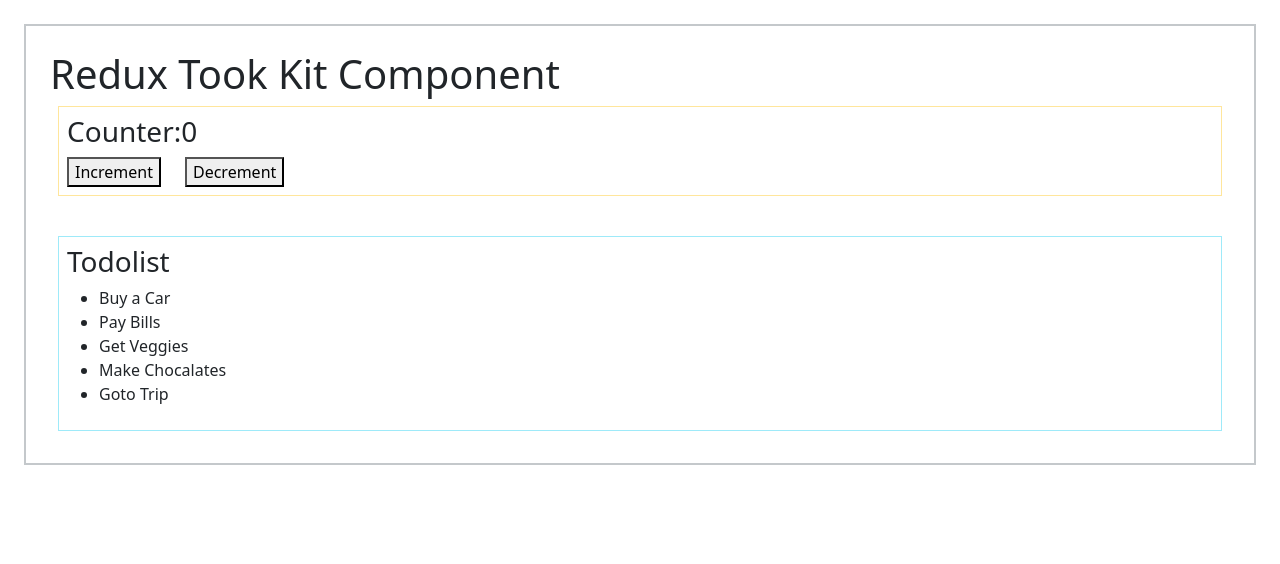
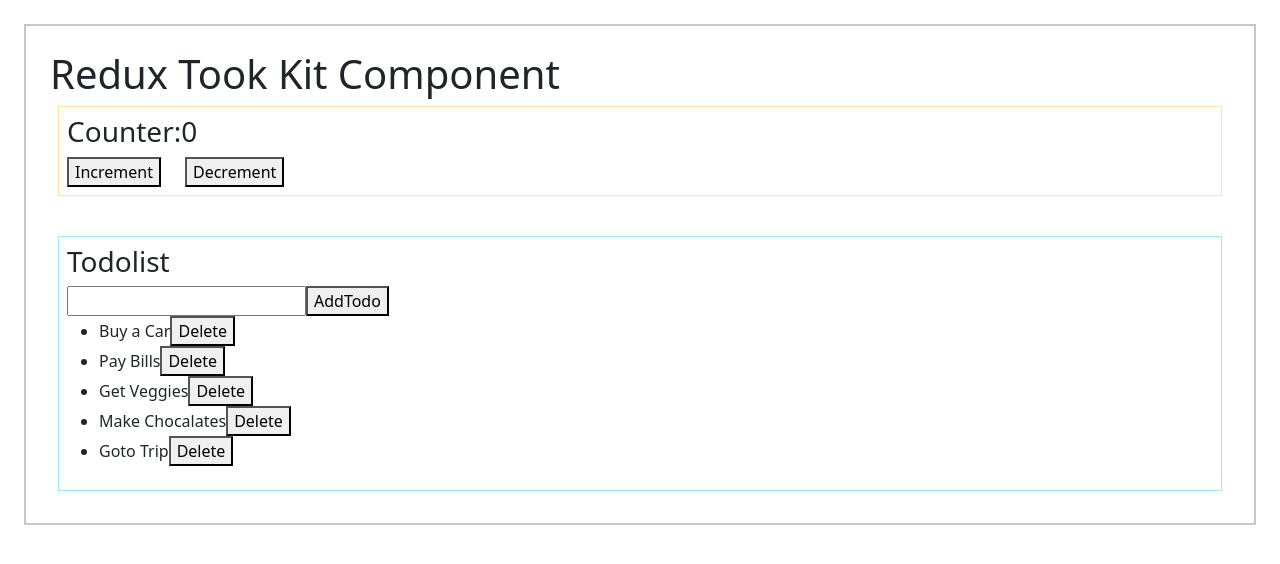
Before and after one commit to Umasri2605/React-Basic-ReduxToolKit, a React (Vite) app: page / in a window 1280 px wide. Shown: the top 564 px of the page. Built offline with nearby package versions, Linux system fonts and the light colour scheme.

Commit message:
Todolist

```diff
--- a/src/features/todolist/Todolist.jsx
+++ b/src/features/todolist/Todolist.jsx
@@ -1,16 +1,23 @@
 import React from 'react'
-import { useSelector } from 'react-redux'
+import { useDispatch, useSelector } from 'react-redux'
+import { addTodo, deleteTodo } from './todolistSlice';
 
 function Todolist() {
     var {todos}=useSelector((state)=>state.todolistR);
-
+    var dispatch=useDispatch();
+    var [newtodo,setNewtodo]=React.useState("");
   return (
     <div className='border border-1 border-info-subtle m-2 p-2'>
       <h3>Todolist</h3>
+      <input type="text" onChange={(e)=>{setNewtodo(e.target.value)}}/>
+      <button onClick={()=>{dispatch(addTodo(newtodo))}}>AddTodo</button>
       <ul>
         {
             todos.map((todo)=>{
-                return<li>{todo}</li>
+                return<li>
+                    {todo}
+                    <button onClick={()=>{dispatch(deleteTodo())}}>Delete</button>
+                    </li>
             })
         }
       </ul>
```
